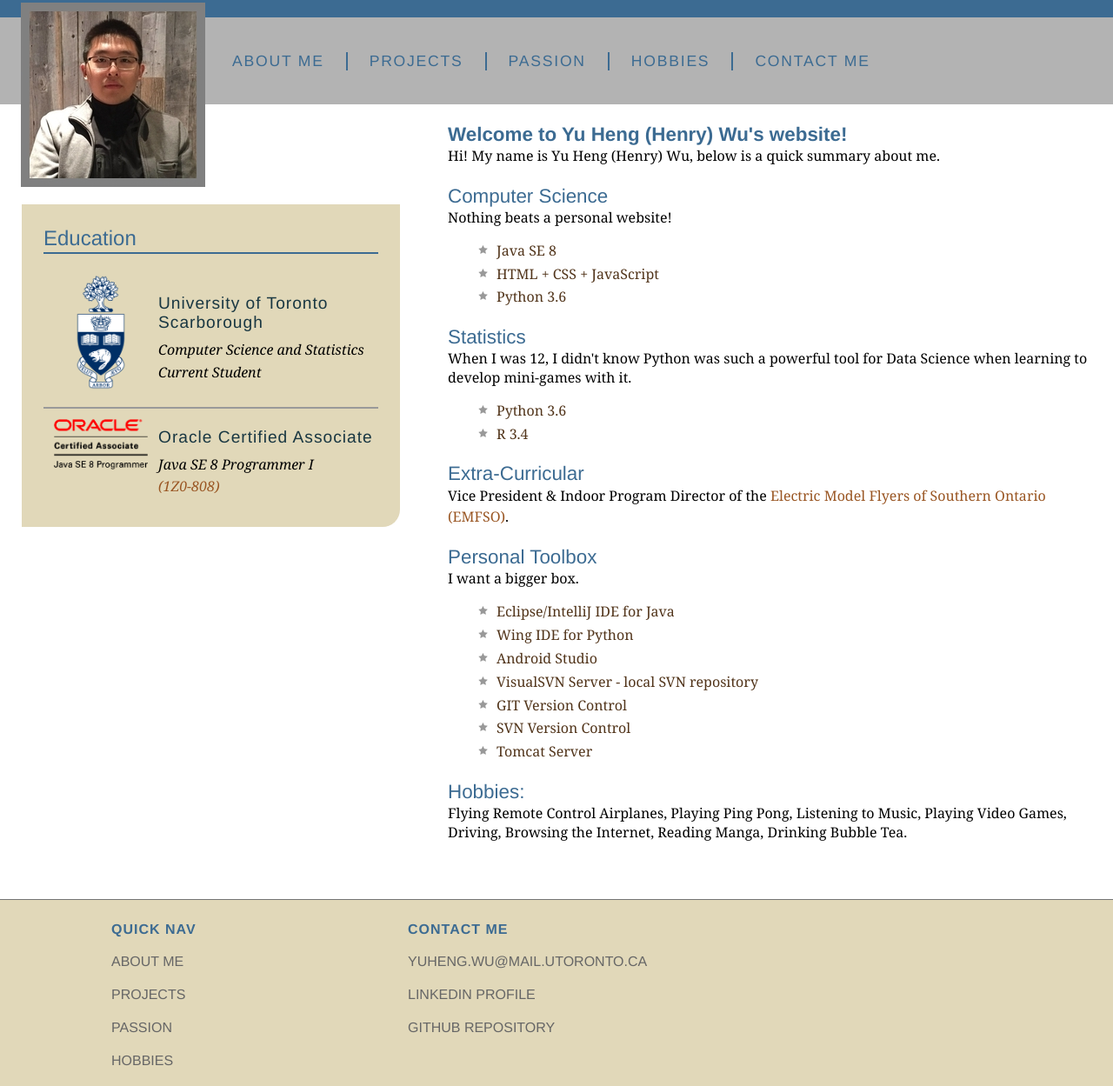
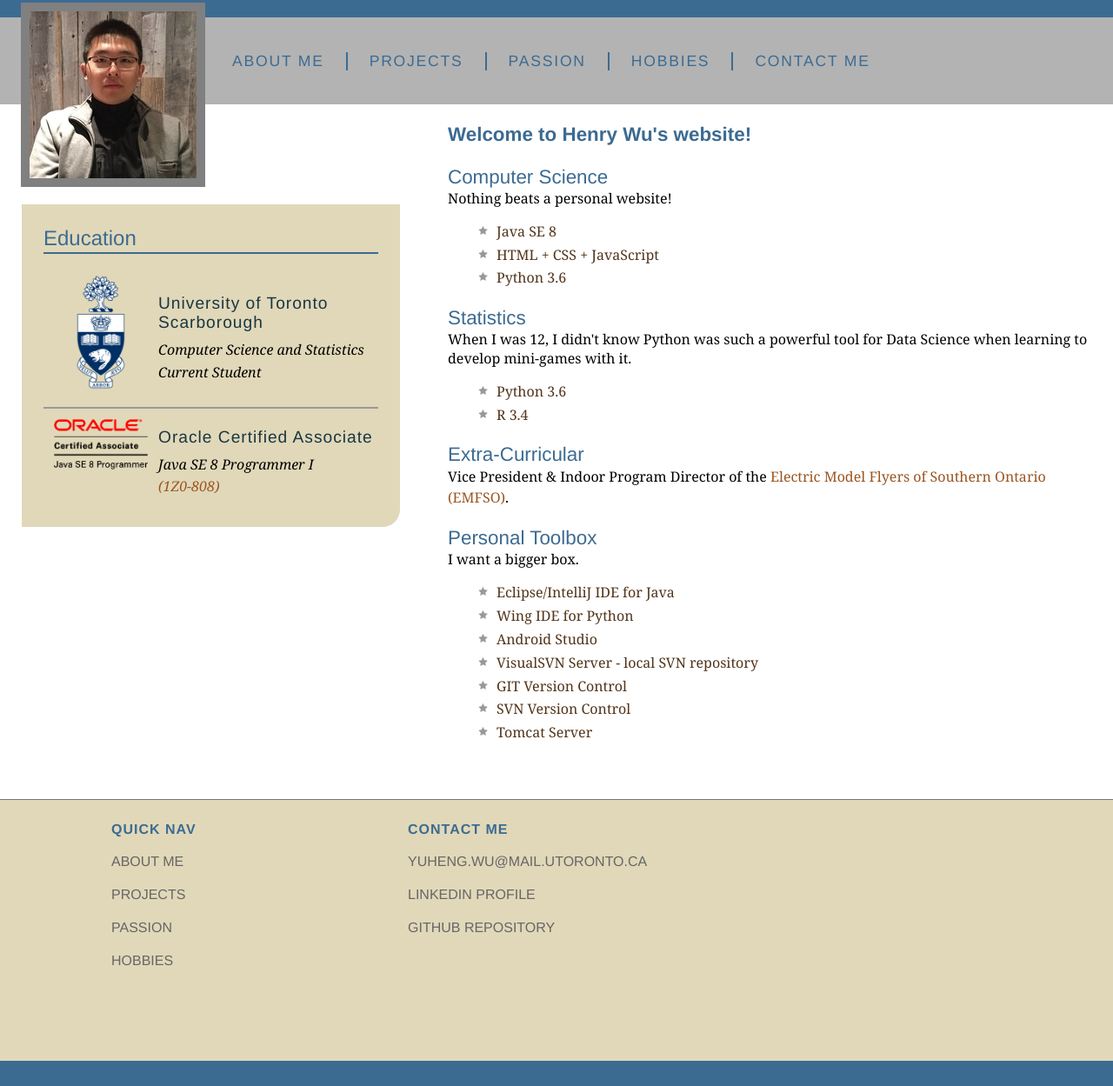
Before and after one commit to Tusk98/Tusk98.github.io, a plain HTML site: page index.html in a window 1280 px wide. Shown: the part 5-1254 px from the top of the page at 87% size. After the commit the page ends 1225 px from the top, so only its background shows below. Drawn offline with Linux system fonts and the light colour scheme.

Commit message:
Shortened name, removed Hobbies and intro sentence in main page

```diff
--- a/index.html
+++ b/index.html
@@ -36,11 +36,10 @@
 
       <div id="mainContent">
         <div id="contentHeader">
-          <h2><b>Welcome to Yu Heng (Henry) Wu's website!</b></h2>
+          <h2><b>Welcome to Henry Wu's website!</b></h2>
         </div>
 
         <div id="mainArticle">
-		  Hi! My name is Yu Heng (Henry) Wu, below is a quick summary about me.
           <div>
             <h2>Computer Science</h2>
 			Nothing beats a personal website!
@@ -85,14 +84,6 @@
 			</p>
 		  </div>
 
-		  <div>
-		  <p>
-		  <h2>Hobbies: </h2>
-			Flying Remote Control Airplanes, Playing Ping Pong, Listening to Music, Playing Video
-			Games, Driving, Browsing the Internet, Reading Manga, Drinking Bubble Tea.
-		  </p>
-		  </div>
-
         </div>
       </div>
 
```
